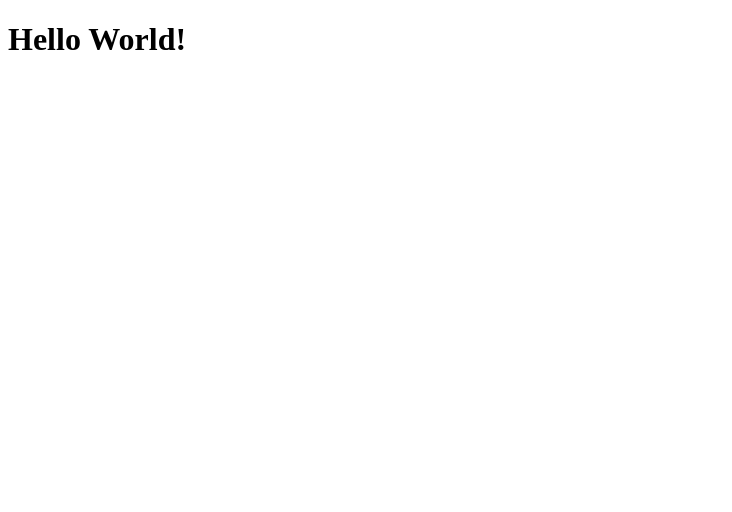
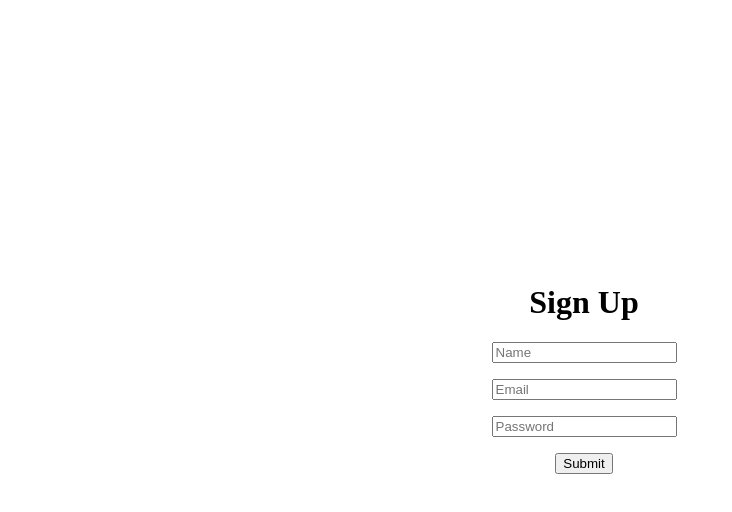
Before and after one commit to BlueTeam-2challenge/2challenge-front, a React (Vite) app: page / in a window 1280 px wide. Shown: the top 512 px of the page, without its empty margins (0-732 px from the left). Built offline with nearby package versions, Linux system fonts and the light colour scheme.

Commit message:
feat: Add SignUp page and functionality

```diff
--- a/package.json
+++ b/package.json
@@ -10,6 +10,7 @@
     "preview": "vite preview"
   },
   "dependencies": {
+    "axios": "^1.7.2",
     "dotenv": "^16.4.5",
     "firebase": "^10.12.4",
     "react": "^18.3.1",
--- a/src/App.tsx
+++ b/src/App.tsx
@@ -1,7 +1,9 @@
+import SignUp from "./pages/SignUp";
+
 function App() {
   return (
     <>
-      <h1>Hello World!</h1>
+      <SignUp />
     </>
   );
 }
--- a/src/firebase/firebase.ts
+++ b/src/firebase/firebase.ts
@@ -1,5 +1,4 @@
 import { initializeApp } from "firebase/app";
-import { getAnalytics } from "firebase/analytics";
 import { getAuth } from "firebase/auth";
 
 const firebaseConfig = {
@@ -14,6 +13,5 @@ const firebaseConfig = {
 
 const app = initializeApp(firebaseConfig);
 const auth = getAuth(app);
-const analytics = getAnalytics(app);
 
-export { app, auth, analytics };
+export { app, auth };
--- /dev/null
+++ b/src/pages/SignUp.css
@@ -0,0 +1,16 @@
+.signupWrapper {
+  display: flex;
+  width: 90vw;
+  height: 90vh;
+  justify-content: center;
+  align-items: center;
+  flex-direction: column;
+}
+
+.formWrapper {
+  display: flex;
+  justify-content: center;
+  align-items: center;
+  flex-direction: column;
+  gap: 1rem;
+}
--- /dev/null
+++ b/src/pages/SignUp.tsx
@@ -0,0 +1,52 @@
+import React, { useState } from "react";
+import "./SignUp.css";
+import axios from "axios";
+
+export default function SignUp() {
+  const [email, setEmail] = useState("");
+  const [password, setPassword] = useState("");
+  const [name, setName] = useState("");
+
+  const handleSubmit = async (e: React.FormEvent) => {
+    e.preventDefault();
+    console.log({ email, password, name });
+    try {
+      const userCredentials = await axios.post(
+        "http://localhost:3001/api/register",
+        { email, password, name }
+      );
+      console.log(userCredentials);
+    } catch (error) {
+      console.log(error);
+    }
+  };
+  return (
+    <div className="signupWrapper">
+      <h1>Sign Up</h1>
+      <form className="formWrapper" onSubmit={handleSubmit}>
+        <input
+          type="text"
+          placeholder="Name"
+          required
+          value={name}
+          onChange={(e) => setName(e.target.value)}
+        />
+        <input
+          type="email"
+          placeholder="Email"
+          required
+          value={email}
+          onChange={(e) => setEmail(e.target.value)}
+        />
+        <input
+          type="password"
+          placeholder="Password"
+          required
+          value={password}
+          onChange={(e) => setPassword(e.target.value)}
+        />
+        <button type="submit">Submit</button>
+      </form>
+    </div>
+  );
+}
```
Also changed, not shown: src/pages/Home.jsx (added), src/pages/Login.jsx (added), 1 other file (tests, documents, lock files or other folders).
